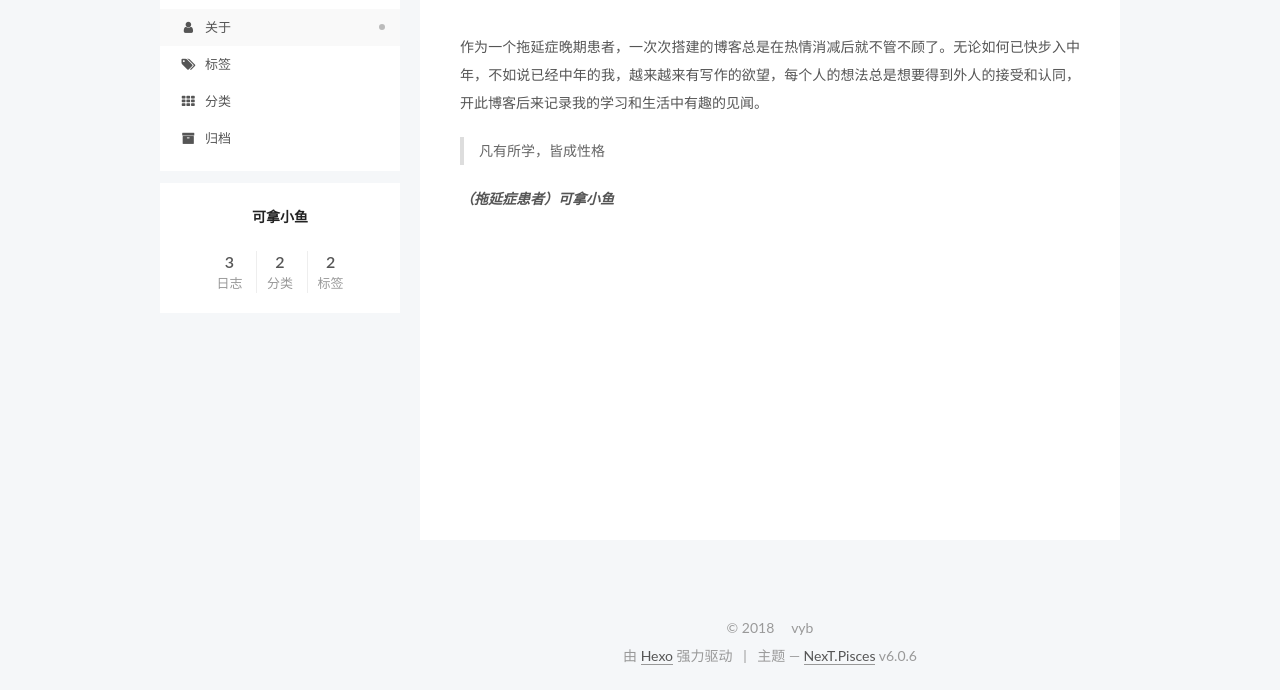
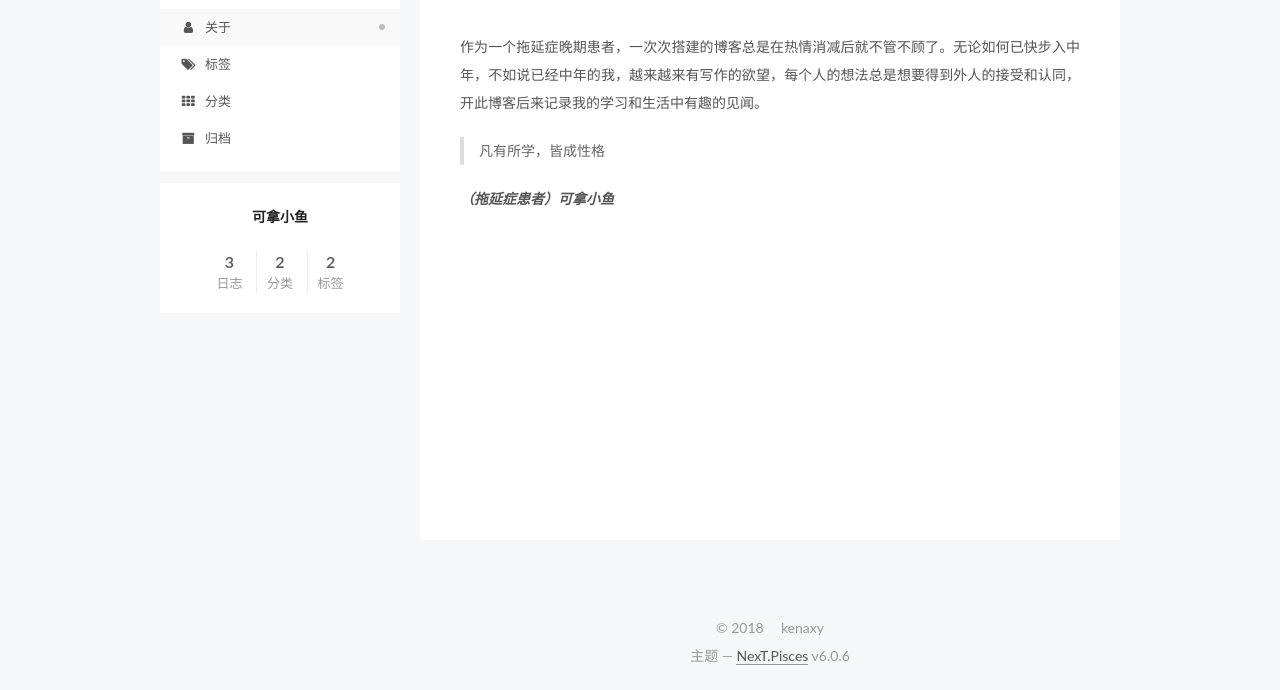
Before and after one commit to kenaxy/kenaxy.github.io, a plain HTML site: page about/index.html in a window 1280 px wide. Shown: the part 163-853 px from the top of the page. Drawn offline with Linux system fonts and the light colour scheme.

Commit message:
Site updated: 2018-11-06 18:39:34

```diff
--- a/about/index.html
+++ b/about/index.html
@@ -106,7 +106,7 @@
 <meta property="og:site_name" content="可拿小鱼">
 <meta property="og:description" content="作为一个拖延症晚期患者，一次次搭建的博客总是在热情消减后就不管不顾了。无论如何已快步入中年，不如说已经中年的我，越来越来有写作的欲望，每个人的想法总是想要得到外人的接受和认同，开此博客后来记录我的学习和生活中有趣的见闻。  凡有所学，皆成性格  （拖延症患者）可拿小鱼">
 <meta property="og:locale" content="zh-CN">
-<meta property="og:updated_time" content="2018-11-06T10:09:17.531Z">
+<meta property="og:updated_time" content="2018-11-06T10:18:05.753Z">
 <meta name="twitter:card" content="summary">
 <meta name="twitter:title" content="关于我">
 <meta name="twitter:description" content="作为一个拖延症晚期患者，一次次搭建的博客总是在热情消减后就不管不顾了。无论如何已快步入中年，不如说已经中年的我，越来越来有写作的欲望，每个人的想法总是想要得到外人的接受和认同，开此博客后来记录我的学习和生活中有趣的见闻。  凡有所学，皆成性格  （拖延症患者）可拿小鱼">
@@ -473,9 +473,9 @@
       <div class="footer-inner">
         <div class="copyright">&copy; <span itemprop="copyrightYear">2018</span>
   <span class="with-love">
-    <i class="fa fa-vyb"></i>
+    <i class="fa fa-kenaxy"></i>
   </span>
-  <span class="author" itemprop="copyrightHolder">vyb</span>
+  <span class="author" itemprop="copyrightHolder">kenaxy</span>
 
 
 
@@ -485,11 +485,7 @@
 
 
 
-  <div class="powered-by">由 <a class="theme-link" target="_blank" href="https://hexo.io">Hexo</a> 强力驱动</div>
 
-
-
-  <span class="post-meta-divider">|</span>
 
 
 
```
Also changed, not shown: 2018/03/21/PHP依赖注入DI和控制反转IOC/index.html (+2 -6 lines), 2018/04/12/CSAPP计算机计算单位/index.html (+2 -6 lines), 2018/11/06/新疆旅行/index.html (+2 -6 lines), archives/2018/03/index.html (+2 -6 lines), archives/2018/04/index.html (+2 -6 lines), archives/2018/11/index.html (+2 -6 lines), archives/2018/index.html (+2 -6 lines), archives/index.html (+2 -6 lines), categories/CSAPP/index.html (+2 -6 lines), categories/PHP/index.html (+2 -6 lines), categories/index.html (+2 -6 lines), index.html (+2 -6 lines), tags/CSAPP-计算机单位/index.html (+2 -6 lines), tags/PHP/index.html (+2 -6 lines), 1 more files.
